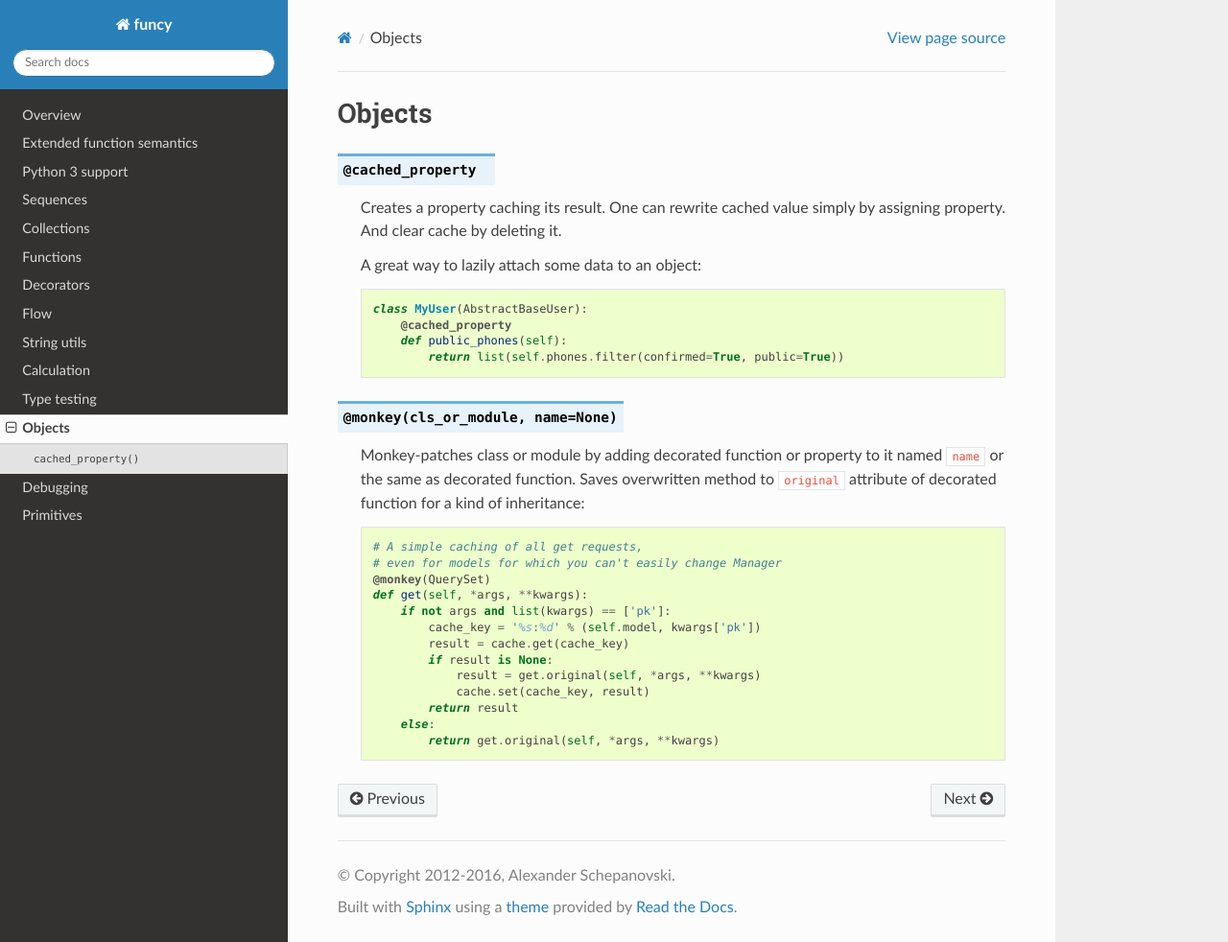
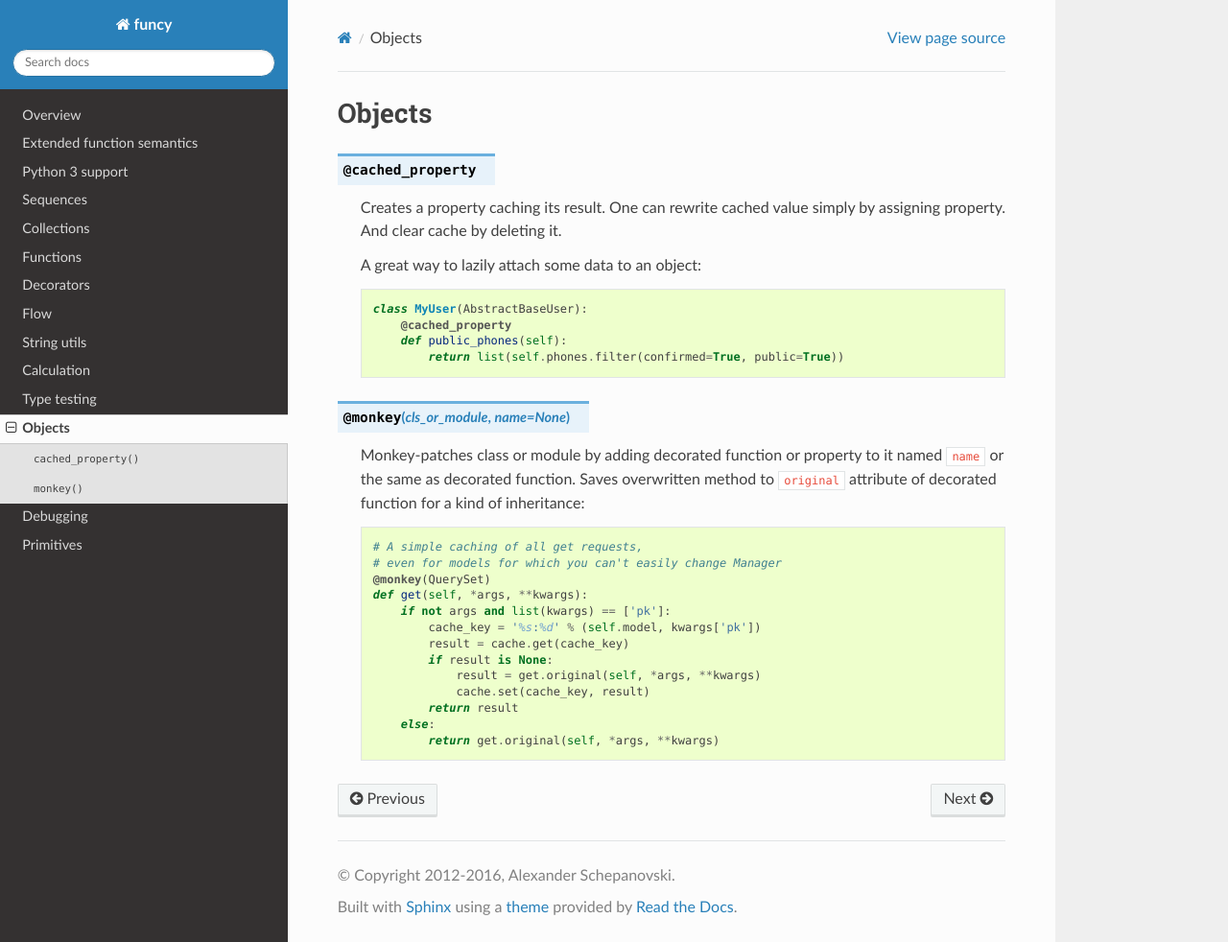
Before and after one commit to Jamaal224/funcy, a Sphinx documentation site: the page built from docs/objects.rst, in a window 1280 px wide and 982 px high. Shown: the whole window at 96% size. Built offline with Sphinx 7.4.7 and the Read the Docs theme 2.0.0, drawn with Linux system fonts in a browser that asks for light colours.

Commit message:
Make monkey docs linkable

```diff
--- a/docs/objects.rst
+++ b/docs/objects.rst
@@ -13,7 +13,7 @@ Objects
                 return list(self.phones.filter(confirmed=True, public=True))
 
 
-.. decorator:: @monkey(cls_or_module, name=None)
+.. decorator:: monkey(cls_or_module, name=None)
 
     Monkey-patches class or module by adding decorated function or property to it named ``name`` or the same as decorated function. Saves overwritten method to ``original`` attribute of decorated function for a kind of inheritance::
 
```
